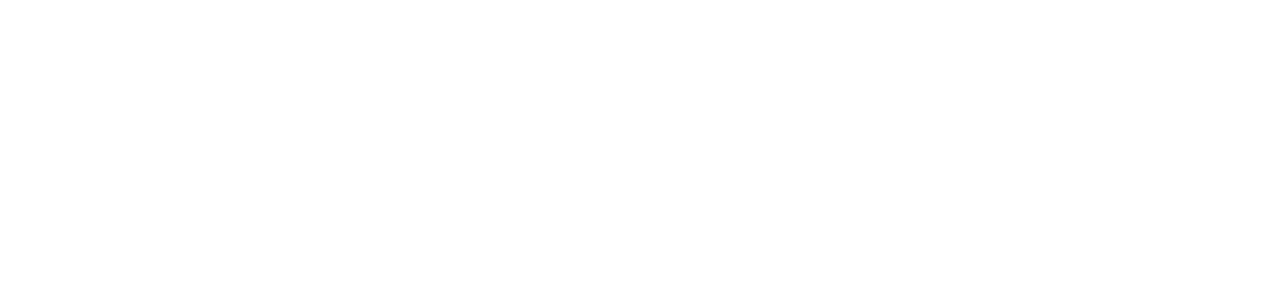
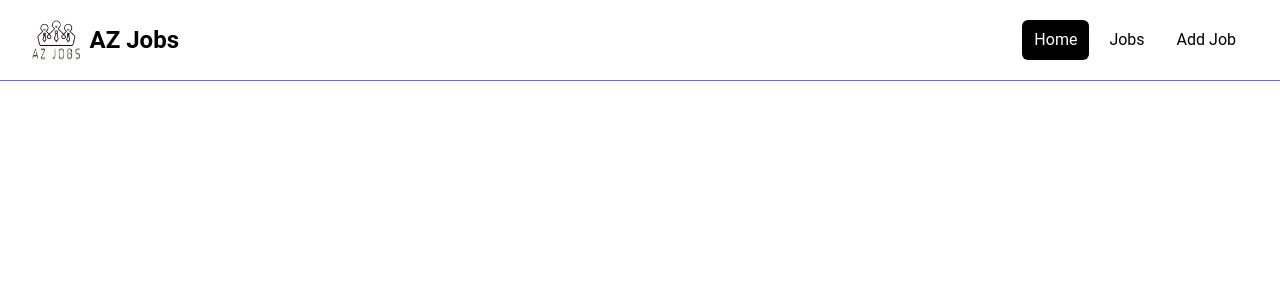
Before and after one commit to IU-Imam/az_jobs, a React (Vite) app: page / in a window 1280 px wide. Shown: the top 300 px of the page. Built offline with nearby package versions, Linux system fonts and the light colour scheme.

Commit message:
Navbar component created

```diff
--- a/src/App.jsx
+++ b/src/App.jsx
@@ -1,9 +1,9 @@
 import React from 'react'
-
+import Navbar from './components/Navbar'
 const App = () => {
   return (
    <>
-
+ <Navbar/>
    </>
   )
 }
--- /dev/null
+++ b/src/components/Navbar.jsx
@@ -0,0 +1,44 @@
+import React from 'react'
+import logo from '../assets/images/logo.png'
+const Navbar = () => {
+  return (
+    <nav className="bg-white-700 border-b border-indigo-500">
+      <div className="mx-auto max-w-7xl px-2 sm:px-6 lg:px-8">
+        <div className="flex h-20 items-center justify-between">
+          <div
+            className="flex flex-1 items-center justify-center md:items-stretch md:justify-start"
+          >
+            {/* <!-- Logo --> */}
+            <a className="flex flex-shrink-0 items-center mr-4" href="/index.html">
+              <img
+                className="h-10 w-auto"
+                src={logo}
+                alt="AZ Jobs"
+              />
+              <span className="hidden md:block text-black text-2xl font-bold ml-2"
+                >AZ Jobs</span>
+            </a>
+            <div className="md:ml-auto">
+              <div className="flex space-x-2">
+                <a
+                  href="/index.html"
+                  className="text-white bg-black hover:bg-gray-900 hover:text-white rounded-md px-3 py-2"
+                  >Home</a>
+                <a
+                  href="/jobs.html"
+                  className="text-black hover:bg-gray-900 hover:text-white rounded-md px-3 py-2"
+                  >Jobs</a>
+                <a
+                  href="/add-job.html"
+                  className="text-black hover:bg-gray-900 hover:text-white rounded-md px-3 py-2"
+                  >Add Job</a>
+              </div>
+            </div>
+          </div>
+        </div>
+      </div>
+    </nav>
+  )
+}
+
+export default Navbar
```
Also changed, not shown: src/assets/images/logo.png (added).
